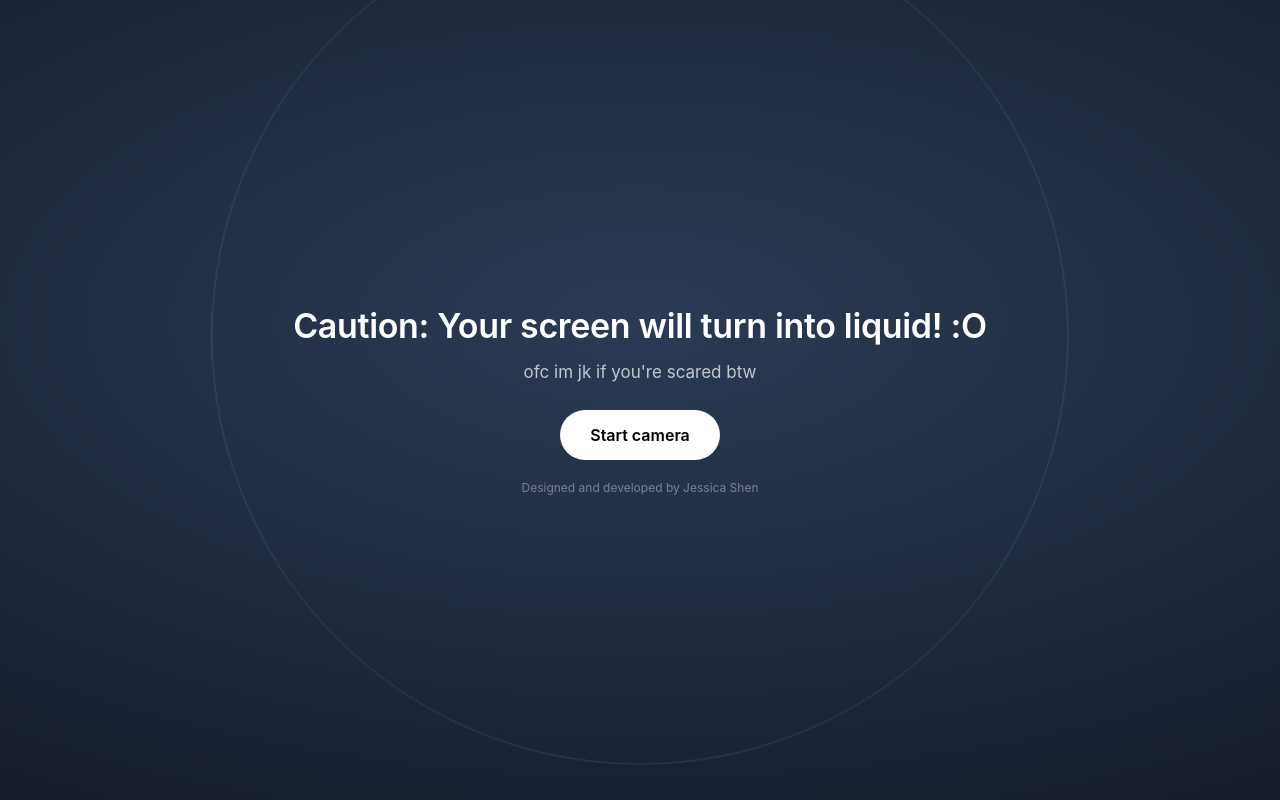
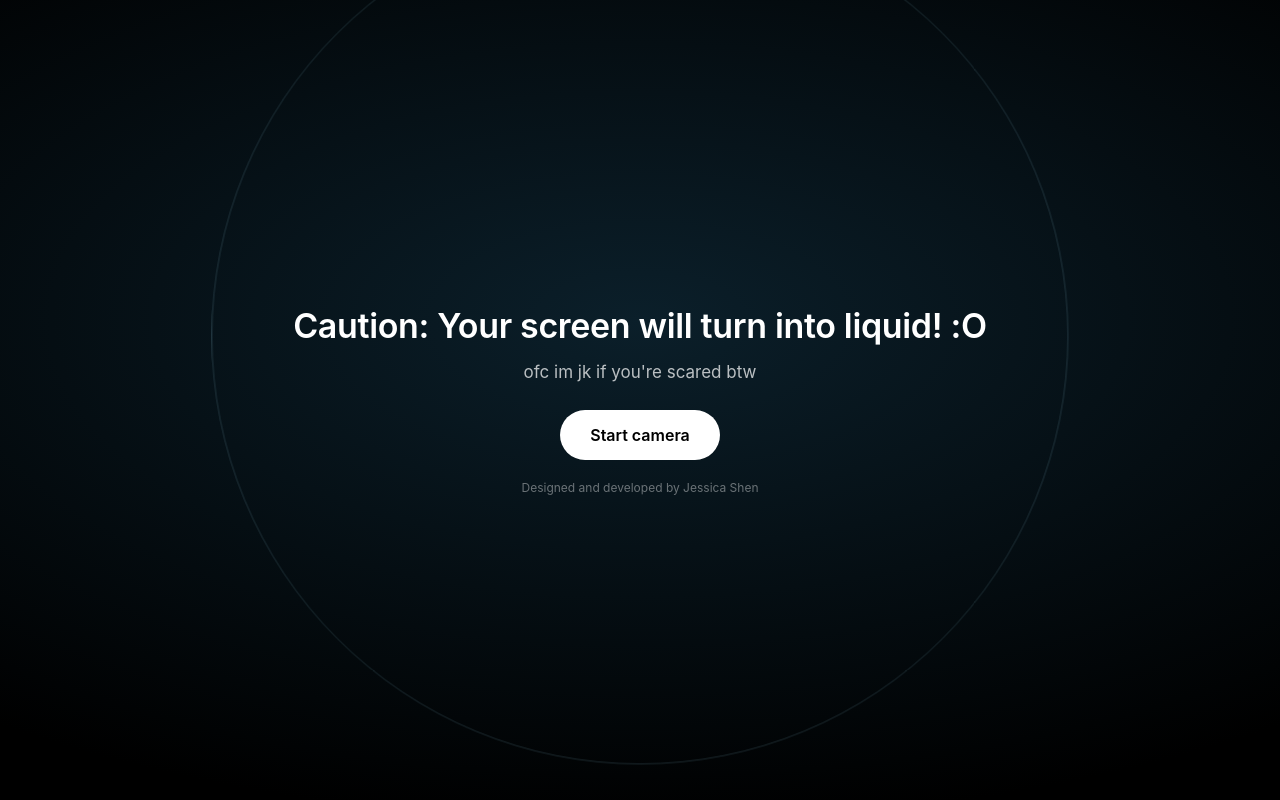
Before and after one commit to jesishen/liquid-mirror-bender, a Next.js app: page / in a window 1280 px wide. Built offline with nearby package versions, Linux system fonts and the light colour scheme.

Commit message:
fix colors

```diff
--- a/app/globals.css
+++ b/app/globals.css
@@ -78,10 +78,10 @@ button {
   gap: 14px;
   padding: 24px clamp(20px, 5vw, 64px);
   text-align: center;
-  background: radial-gradient(120% 90% at 50% 40%, #2b3b55 0%, #161e2e 75%);
+  background: radial-gradient(120% 90% at 50% 40%, #0b1f2a 0%, #000 70%);
   overflow: hidden;
 }
-.intro.dim { background: #000; color: rgba(255,255,255,0.6); }
+.intro.dim { background: #161e2e; color: rgba(255,255,255,0.6); }
 .intro h1 {
   font-size: clamp(22px, 4.2vw, 34px);
   font-weight: 600;
```
